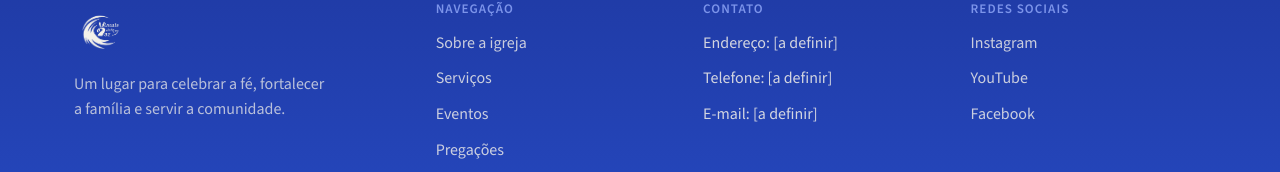
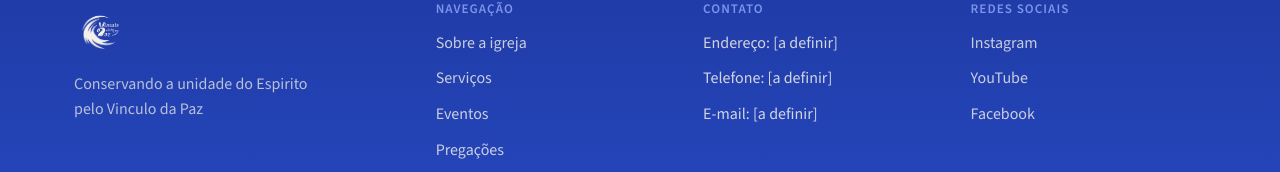
Before and after one commit to Bruno-CPM/igreja-site, a React (Create React App) app in the folder frontend/: page /contato in a window 1280 px wide. Shown: the part 1931-2103 px from the top of the page. Built offline with nearby package versions, Linux system fonts and the light colour scheme; no server answers.

Commit message:
Update footer tagline to match hero headline
Co-Authored-By: Claude Sonnet 5 <noreply@anthropic.com>
Claude-Session: https://claude.ai/code/session_018MajKc7PtApaR5Lp86z1mj

```diff
--- a/frontend/src/components/Footer.jsx
+++ b/frontend/src/components/Footer.jsx
@@ -9,7 +9,7 @@ export default function Footer() {
         <div>
           <img src={logo} alt="Vínculo da Paz" className="footer__logo" />
           <p className="footer__text">
-            Um lugar para celebrar a fé, fortalecer a família e servir a comunidade.
+            Conservando a unidade do Espirito pelo Vinculo da Paz
           </p>
         </div>
 
```
